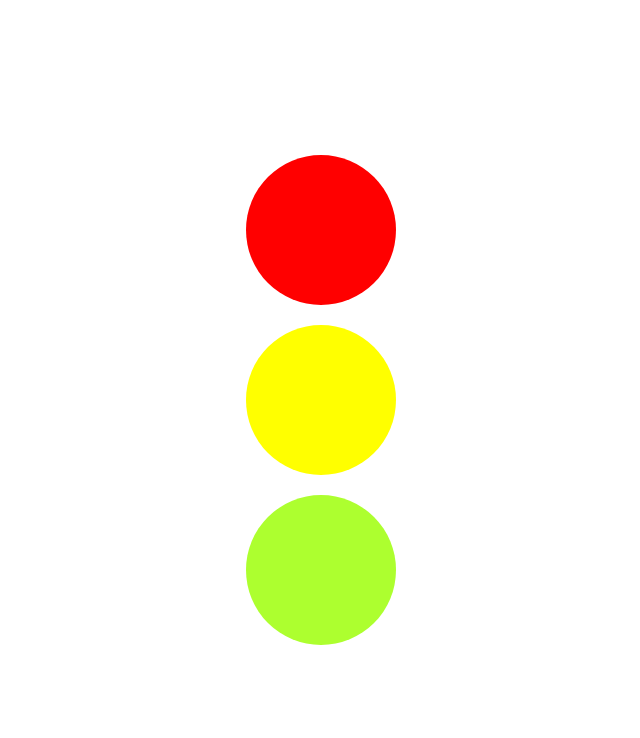
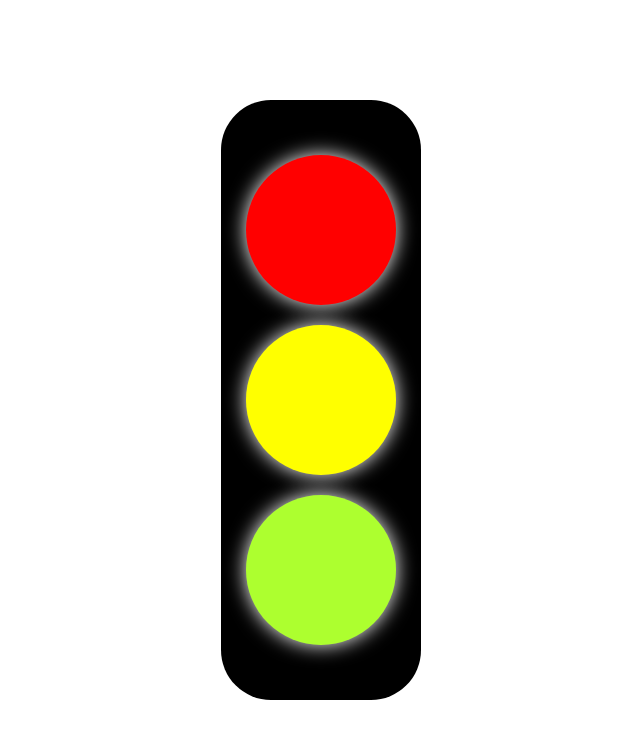
Before and after one commit to isabeladuetes/progresso-html, a plain HTML site: page pages/atividades.html in a window 1280 px wide. Shown: the whole page, without its empty margins (319-959 px from the left). Drawn offline with Linux system fonts and the light colour scheme.

Commit message:
feat: resolve atividade 04

```diff
--- a/assets/styles/atividades.css
+++ b/assets/styles/atividades.css
@@ -4,13 +4,23 @@
     box-sizing: border-box;
 }
 
+body {
+    height: 100vh;
+    display: flex;
+    align-items: center;
+    justify-content: center;
+}
+
 .bola {
-    height: 100vh;
+    height: 600px;
     display: flex;
     justify-content: center;
     flex-direction: column;
     align-items: center;
     gap: 20px;
+    background-color: black;
+    border-radius: 50px;
+    width: 200px;
 }
 
 .bola1 {
@@ -18,6 +28,7 @@
     height: 150px;
     background-color: red;
     border-radius: 100%;
+    box-shadow: 0 0 20px white;
 }
 
 .bola2 {
@@ -25,6 +36,7 @@
     height: 150px;
     background-color: yellow;
     border-radius: 100%;
+    box-shadow: 0 0 20px white;
 }
 
 .bola3 {
@@ -32,4 +44,5 @@
     height: 150px;
     background-color: greenyellow;
     border-radius: 100%;
+    box-shadow: 0 0 20px white;
 }
```
